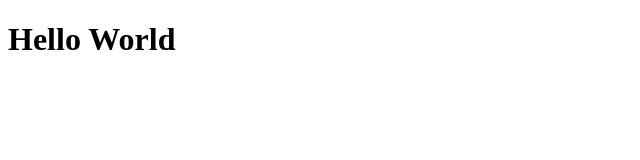
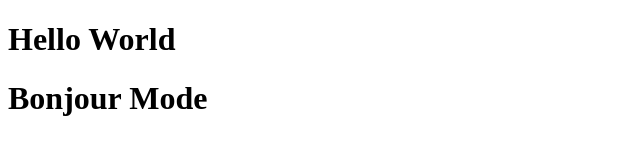
Before and after one commit to TongZhou1210/cst3106_labs, a plain HTML site: page lab02/hello_world.html in a window 1280 px wide. Shown: the whole page, without its empty margins (0-640 px from the left). Drawn offline with Linux system fonts and the light colour scheme.

Commit message:
Update hello_world.html

```diff
--- a/lab02/hello_world.html
+++ b/lab02/hello_world.html
@@ -6,5 +6,6 @@
 </head>
 <body>
   <h1>Hello World</h1>
+  <h1>Bonjour Mode</h1>
 </body>
 </html>
```
